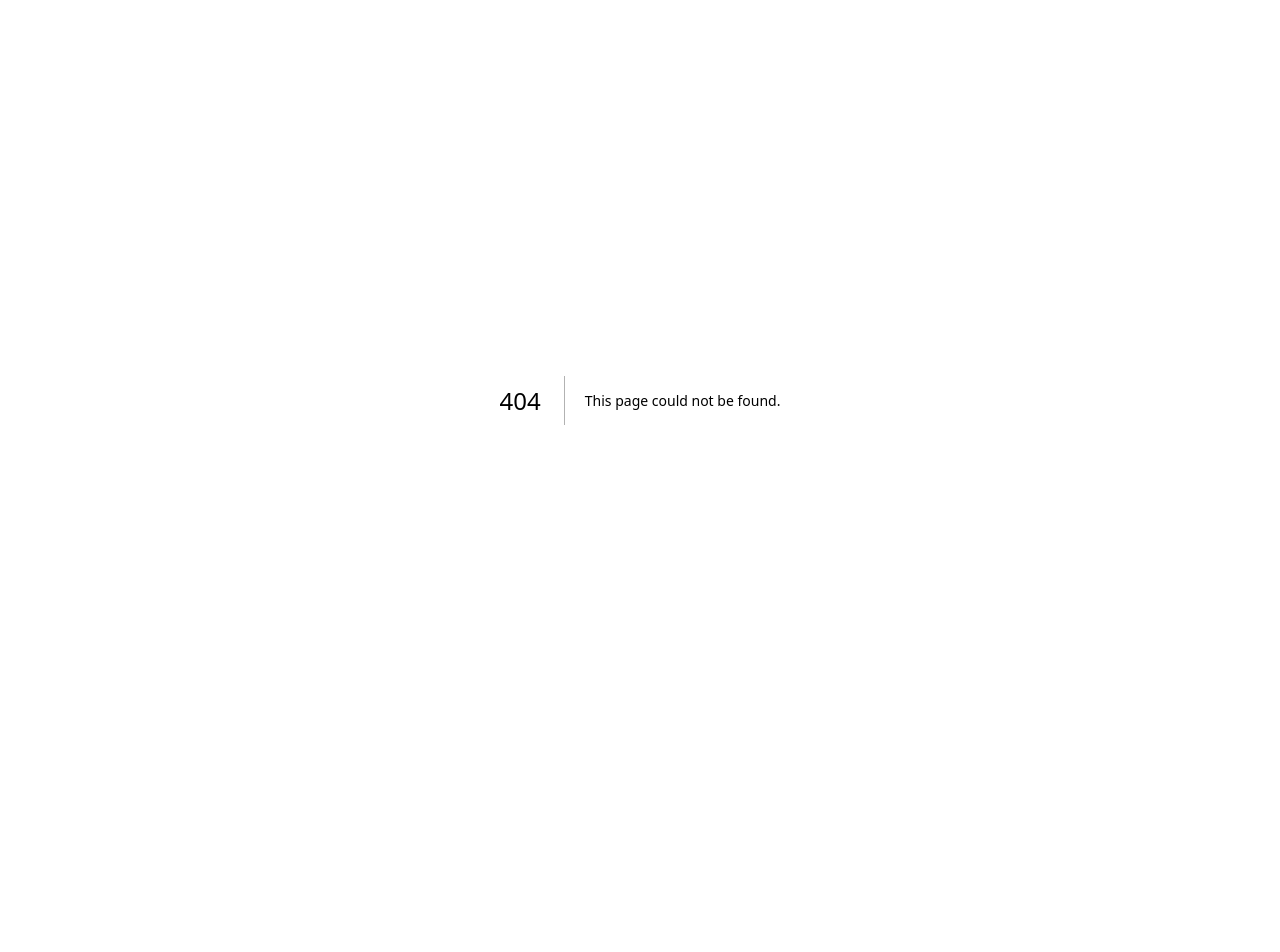
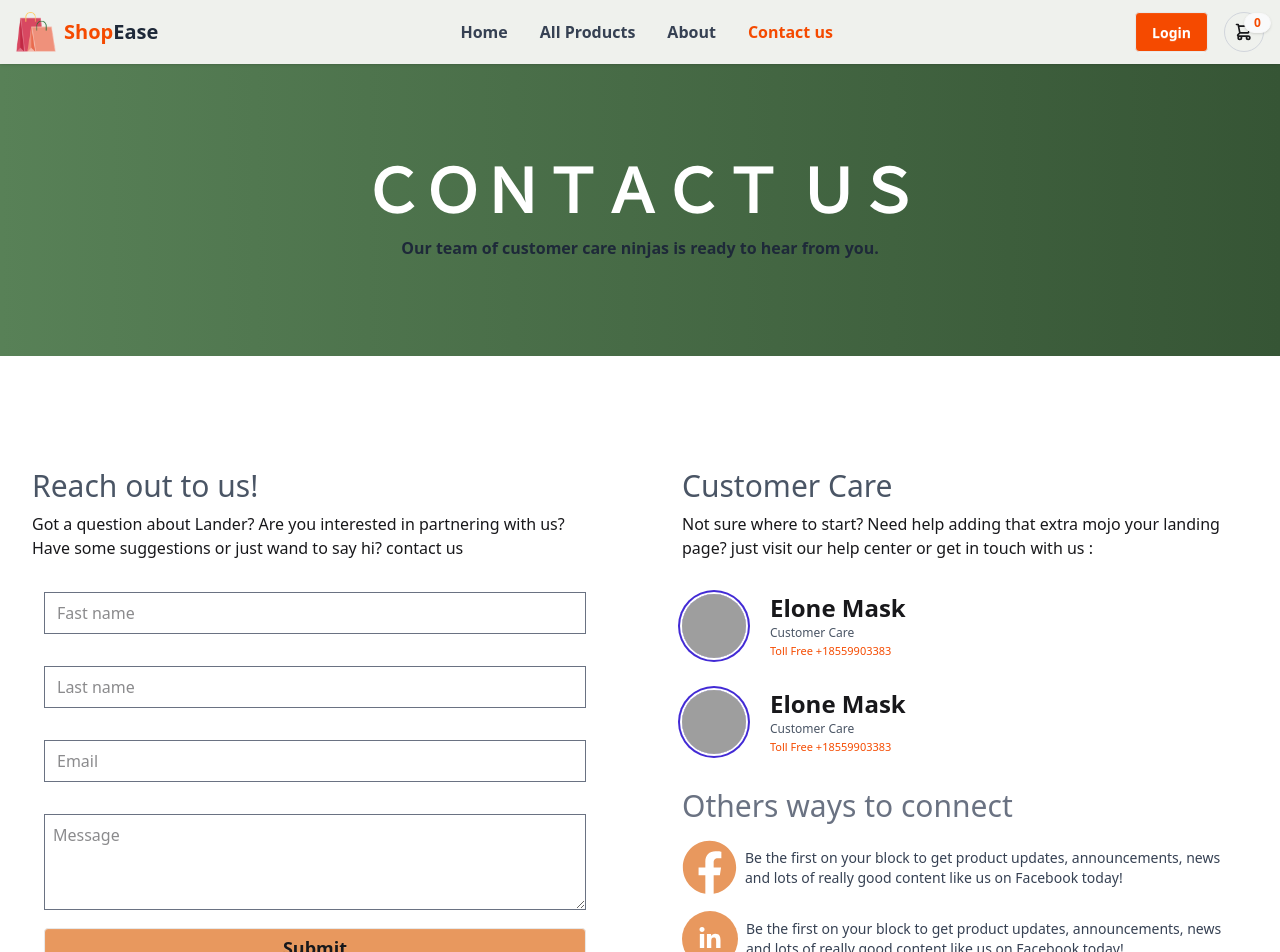
Before and after one commit to sihab176/ShopEase-web, a Next.js app: page /Contact_us in a window 1280 px wide. Before the commit this address had no page. Shown: the top 952 px of the page. Before the commit the page ends 800 px from the top, so only its background shows below. Built offline with nearby package versions, Linux system fonts and the light colour scheme; no server answers; grey boxes are pictures that could not be loaded.

Commit message:
added the Contact page

```diff
--- /dev/null
+++ b/src/app/Contact_us/page.jsx
@@ -0,0 +1,126 @@
+import Footer from "@/components/Footer";
+import Navbar from "@/components/Navbar";
+import React from "react";
+import { FaFacebook, FaLinkedinIn } from "react-icons/fa";
+
+const ContactUs = () => {
+  return (
+    <div>
+      {/* navbar */}
+      <Navbar />
+      {/* banner section */}
+      <section className="relative bg-gradient-to-r from-[#588157] to-[#365535] text-white py-24 px-6 md:px-20">
+        <div className="max-w-6xl mx-auto text-center">
+          <h1 className="text-4xl md:text-6xl font-semibold ">
+            ＣＯＮＴＡＣＴ ＵＳ
+          </h1>
+          <p className="mt-4  text-gray-800 font-semibold">
+            Our team of customer care ninjas is ready to hear from you.
+          </p>
+        </div>
+      </section>
+      {/* contact  */}
+      <div className="grid md:grid-cols-2 grid-cols-1  gap-5 max-w-7xl mx-auto my-20">
+        <section className="bg-white  p-8">
+          <h3 className="text-3xl text-gray-600 mb-2">Reach out to us!</h3>
+          <p>
+            Got a question about Lander? Are you interested in partnering with
+            us? Have some suggestions or just wand to say hi? contact us
+          </p>
+          <div className="mx-3 my-8">
+            <input
+              type="text"
+              placeholder="Fast name"
+              className="border border-gray-500 w-full h-4 py-5 px-3  mb-8"
+            />
+            <input
+              type="text"
+              placeholder="Last name"
+              className="border border-gray-500 w-full h-4 py-5 px-3  mb-8"
+            />
+            <input
+              type="email"
+              placeholder="Email"
+              className="border border-gray-500 w-full h-4 py-5 px-3  mb-8"
+            />
+            <textarea
+              name=""
+              id=" "
+              className="w-full border border-gray-500 h-24 p-2 mb-3"
+              placeholder="Message"
+            ></textarea>
+            <button className="btn bg-[#e8985e] w-full text-lg ">Submit</button>
+          </div>
+        </section>
+        {/* customer care */}
+        <section className="  p-8">
+          <h3 className="text-3xl text-gray-600 mb-2">Customer Care</h3>
+          <p>
+            Not sure where to start? Need help adding that extra mojo your
+            landing page? just visit our help center or get in touch with us :
+          </p>
+          <div className="my-8">
+            <div className="flex gap-6 items-center mb-7">
+              <div className="avatar">
+                <div className="ring-primary ring-offset-base-100 w-16 h-16 rounded-full ring-2 ring-offset-2">
+                  <img src="https://img.daisyui.com/images/profile/demo/spiderperson@192.webp" />
+                </div>
+              </div>
+              <div>
+                <h4 className="text-2xl font-semibold">Elone Mask</h4>
+                <p className="text-gray-600 text-[12px]">
+                  Customer Care <br />{" "}
+                  <span className="text-orange-600 text-[11px]">
+                    Toll Free +18559903383
+                  </span>{" "}
+                </p>
+              </div>
+            </div>
+            <div className="flex gap-6 items-center mb-7">
+              <div className="avatar">
+                <div className="ring-primary ring-offset-base-100 w-16 h-16 rounded-full ring-2 ring-offset-2">
+                  <img src="https://img.daisyui.com/images/profile/demo/spiderperson@192.webp" />
+                </div>
+              </div>
+              <div>
+                <h4 className="text-2xl font-semibold">Elone Mask</h4>
+                <p className="text-gray-600 text-[12px]">
+                  Customer Care <br />{" "}
+                  <span className="text-orange-600 text-[11px]">
+                    Toll Free +18559903383
+                  </span>{" "}
+                </p>
+              </div>
+            </div>
+          </div>
+          <h3 className="text-3xl text-gray-500 mb-4">Others ways to connect</h3>
+          <div className="flex items-center gap-2 mb-4">
+            <a href="https://www.facebook.com/md.shahariyar.787622" target="_blank">
+              <FaFacebook className="text-[55px] text-[#e8985e]" />
+            </a>
+            <p className="text-sm text-gray-700">
+              Be the first on your block to get product updates, announcements,
+              news and lots of really good content like us on Facebook today!
+            </p>
+          </div>
+          <div className="flex items-center gap-2 mb-4">
+            <a
+              href="https://www.linkedin.com/in/shahab-bin-shariar-web/"target="_blank"
+              className="bg-[#e8985e]  p-4 rounded-full text-2xl text-white"
+            >
+              <FaLinkedinIn className="" />
+            </a>
+            <p className="text-sm text-gray-700">
+              Be the first on your block to get product updates, announcements,
+              news and lots of really good content like us on Facebook today!
+            </p>
+          </div>
+        </section>
+      </div>
+      {/* footer */}
+      <Footer />
+    </div>
+  );
+};
+
+export default ContactUs;
--- a/src/app/dashboard/layout.js
+++ b/src/app/dashboard/layout.js
@@ -19,7 +19,7 @@ export default function DashboardLayout({ children }) {
     <div className="flex h-screen bg-gray-100 text-black">
 
       {/* Sidebar for large screens */}
-      <aside className="hidden md:flex md:flex-col w-64 bg-[#0d1b2a] shadow-lg text-white">
+      <aside className="hidden  lg:flex lg:flex-col w-64 bg-[#0d1b2a] shadow-lg text-white">
         <Link href="/" className="flex  items-center space-x-2 pl-11 py-11 bg-gray-300">
           <Image
             src="/shopping-bag.png"
@@ -85,13 +85,13 @@ export default function DashboardLayout({ children }) {
 
       {/* Mobile sidebar */}
       <div
-        className={`fixed inset-0 bg-black/20 bg-opacity-40 z-40 md:hidden transition-opacity  ${
+        className={`fixed inset-0 bg-black/20 bg-opacity-40 z-40 lg:hidden transition-opacity  ${
           sidebarOpen ? "opacity-100" : "opacity-0 pointer-events-none"
         }`}
         onClick={() => setSidebarOpen(false)}
       />
       <aside
-        className={`fixed top-0 left-0 h-full w-64 bg-white shadow-lg z-50 transform transition-transform md:hidden ${
+        className={`fixed top-0 left-0 h-full w-64 bg-white shadow-lg z-50 transform transition-transform lg:hidden ${
           sidebarOpen ? "translate-x-0" : "-translate-x-full"
         }`}
       >
@@ -134,7 +134,7 @@ export default function DashboardLayout({ children }) {
         <header className="flex items-center justify-between bg-white shadow p-4">
           <div className="flex items-center gap-2">
             <button
-              className="md:hidden p-2 rounded hover:bg-gray-200"
+              className="lg:hidden p-2 rounded hover:bg-gray-200"
               onClick={() => setSidebarOpen(true)}
             >
               ☰
--- a/src/app/dashboard/page.jsx
+++ b/src/app/dashboard/page.jsx
@@ -18,51 +18,15 @@ import {
   Area,
 } from "recharts";
 
-const colors = ["#0088FE", "#00C49F", "#FFBB28", "#FF8042", "red", "pink"];
-const data = [
-  {
-    name: "Page A",
-    uv: 4000,
-    pv: 2400,
-    amt: 2400,
-  },
-  {
-    name: "Page B",
-    uv: 3000,
-    pv: 1398,
-    amt: 2210,
-  },
-  {
-    name: "Page C",
-    uv: 2000,
-    pv: 9800,
-    amt: 2290,
-  },
-  {
-    name: "Page D",
-    uv: 2780,
-    pv: 3908,
-    amt: 2000,
-  },
-  {
-    name: "Page E",
-    uv: 1890,
-    pv: 4800,
-    amt: 2181,
-  },
-  {
-    name: "Page F",
-    uv: 2390,
-    pv: 3800,
-    amt: 2500,
-  },
-  {
-    name: "Page G",
-    uv: 3490,
-    pv: 4300,
-    amt: 2100,
-  },
+const colors = [
+  "#2d6a4f",
+  "#2d6a4f",
+  "#2d6a4f",
+  "#2d6a4f",
+  "#2d6a4f",
+  "#2d6a4f",
 ];
+
 
 // Triangle Style Shape (unchanged)
 const getPath = (x, y, width, height) => {
@@ -86,10 +50,13 @@ const TriangleBar = (props) => {
   );
 };
 
-const COLORS = ["#00C49F", "#e5e7eb"];
+// const COLORS = ["#00C49F", "#e5e7eb"];
 
 const page = () => {
+  const [user,setUser]=useState([])
   const [sellData, setSellData] = useState([]);
+  const [allProducts, setAllProduct] = useState([]);
+  // sells payment data ------------------>
   useEffect(() => {
     const sellsFun = async () => {
       const res = await fetch("http://localhost:3000/api/save-payment", {
@@ -100,8 +67,29 @@ const page = () => {
     };
     sellsFun();
   }, []);
-
-  console.log("this is sell data", sellData);
+// product data -------------------------->
+  useEffect(() => {
+    const Product = async () => {
+      const res = await fetch("http://localhost:3000/api/product", {
+        cache: "no-store",
+      });
+      const data = await res.json();
+      setAllProduct(data);
+    };
+    Product();
+  }, []);
+// user data------------------------------>
+  useEffect(() => {
+    const userFan = async () => {
+      const res = await fetch("http://localhost:3000/api/all_user_Api", {
+        cache: "no-store",
+      });
+      const data = await res.json();
+      setUser(data)
+    };
+    userFan();
+  }, []);
+  console.log("this the all user", user);
 
   return (
     <div className="space-y-8">
@@ -114,17 +102,17 @@ const page = () => {
       <div className="grid grid-cols-1 md:grid-cols-3 gap-6">
         <div className="p-6 bg-gradient-to-r from-[#e0fbfc] to-[#c2dfe3] rounded shadow-lg ">
           <h2 className="text-lg font-medium">Total Products</h2>
-          <p className="text-3xl font-bold">120</p>
+          <p className="text-3xl font-bold">{allProducts.length}</p>
         </div>
 
         <div className="p-6 bg-gradient-to-r from-[#e6ccb2] to-[#ddb892] rounded shadow-lg ">
-          <h2 className="text-lg font-medium">Orders</h2>
-          <p className="text-3xl font-bold">350</p>
+          <h2 className="text-lg font-medium">Total sells</h2>
+          <p className="text-3xl font-bold">{sellData.length}</p>
         </div>
 
         <div className="p-6 bg-gradient-to-r from-[#edafb8] to-[#ffb3c6] rounded shadow-lg">
           <h2 className="text-lg font-medium">Users</h2>
-          <p className="text-3xl font-bold">78</p>
+          <p className="text-3xl font-bold">{user.length}</p>
         </div>
       </div>
 
@@ -165,45 +153,86 @@ const page = () => {
         </div>
 
         {/* Right side vertical stats */}
-        <div className="col-span-12 md:col-span-4 bg-white rounded-xl shadow p-4">
-          <h2 className="text-lg font-semibold mb-4">Stats</h2>
-          <ul className="space-y-2 text-gray-700">
-            <li className="flex justify-between">
-              <span>Orders</span>
-              <span>634</span>
-            </li>
-            <li className="flex justify-between">
-              <span>Products</span>
-              <span>541</span>
-            </li>
-            <li className="flex justify-between">
-              <span>Users</span>
-              <span>123</span>
-            </li>
-            <li className="flex justify-between">
-              <span>Revenue</span>
-              <span>$9,234</span>
-            </li>
-          </ul>
+        <div className="col-span-12 md:col-span-4">
+          <div
+            className="bg-white/70 backdrop-blur-md border border-gray-200 rounded-2xl shadow-lg p-6
+                  hover:shadow-xl  "
+          >
+            <h2 className="text-xl font-bold text-gray-800 mb-5 flex items-center gap-2">
+              📊 Stats Overview
+            </h2>
+
+            <div className="space-y-4">
+              {/* Item */}
+              <div
+                className="flex justify-between items-center p-3 rounded-lg bg-gray-50
+                      hover:bg-gray-100 transition"
+              >
+                <span className="text-gray-600 flex items-center gap-2">
+                  🛒 Total Payments
+                </span>
+                <span className="font-semibold text-gray-900">{sellData.length}</span>
+              </div>
+
+              <div
+                className="flex justify-between items-center p-3 rounded-lg bg-gray-50
+                      hover:bg-gray-100 transition"
+              >
+                <span className="text-gray-600 flex items-center gap-2">
+                  📦 Products
+                </span>
+                <span className="font-semibold text-gray-900">{allProducts.length}</span>
+              </div>
+
+              <div
+                className="flex justify-between items-center p-3 rounded-lg bg-gray-50
+                      hover:bg-gray-100 transition"
+              >
+                <span className="text-gray-600 flex items-center gap-2">
+                  👤 Users
+                </span>
+                <span className="font-semibold text-gray-900">{user.length}</span>
+              </div>
+
+              {/* <div
+                className="flex justify-between items-center p-3 rounded-lg bg-gray-50
+                      hover:bg-gray-100 transition"
+              >
+                <span className="text-gray-600 flex items-center gap-2">
+                  💰 Revenue
+                </span>
+                <span className="font-semibold text-gray-900">$9,234</span>
+              </div> */}
+            </div>
+          </div>
         </div>
 
         {/* Large Bar Chart */}
-        <div className="col-span-12 md:col-span-8 bg-white rounded-xl shadow p-4">
-          <h2 className="text-lg font-semibold mb-4">Performance</h2>
+        <div className="col-span-12 md:col-span-8 bg-white rounded-xl shadow px-4 pb-12">
+          <h2 className="text-lg font-semibold mb-4">Products Price</h2>
 
           <ResponsiveContainer width="100%" height="100%">
             <BarChart
-              data={data}
+              data={allProducts}
               margin={{ top: 20, right: 0, left: 0, bottom: 5 }}
             >
               <CartesianGrid strokeDasharray="3 3" />
-              <XAxis dataKey="name" interval={0} angle={-20} textAnchor="end" />
+              <XAxis
+                dataKey="brand"
+                interval={0}
+                angle={-20}
+                textAnchor="end"
+              />
               <YAxis />
-              <Bar dataKey="pv" shape={TriangleBar} label={{ position: "top" }}>
-                {data.map((_entry, index) => (
+              <Bar
+                dataKey="offerPrice"
+                shape={TriangleBar}
+                label={{ position: "top" }}
+              >
+                {allProducts.map((_entry, index) => (
                   <Cell
                     key={`cell-${index}`}
-                    fill={colors[index % colors.length]}
+                    fill={`#2d6a4f`}
                   />
                 ))}
               </Bar>
--- a/src/components/Navbar.jsx
+++ b/src/components/Navbar.jsx
@@ -81,6 +81,16 @@ const Navbar = () => {
               About
             </Link>
           </li>
+          <li>
+            <Link
+              href="/Contact_us"
+              className={`font-semibold transition-colors hover:text-orange-600 ${
+                pathname === "/Contact_us" ? "text-orange-600" : "text-gray-700"
+              }`}
+            >
+              Contact us
+            </Link>
+          </li>
           {session && (
             <li>
               <Link
```
Also changed, not shown: src/app/api/save-payment/route.js (+1 -6 lines).
